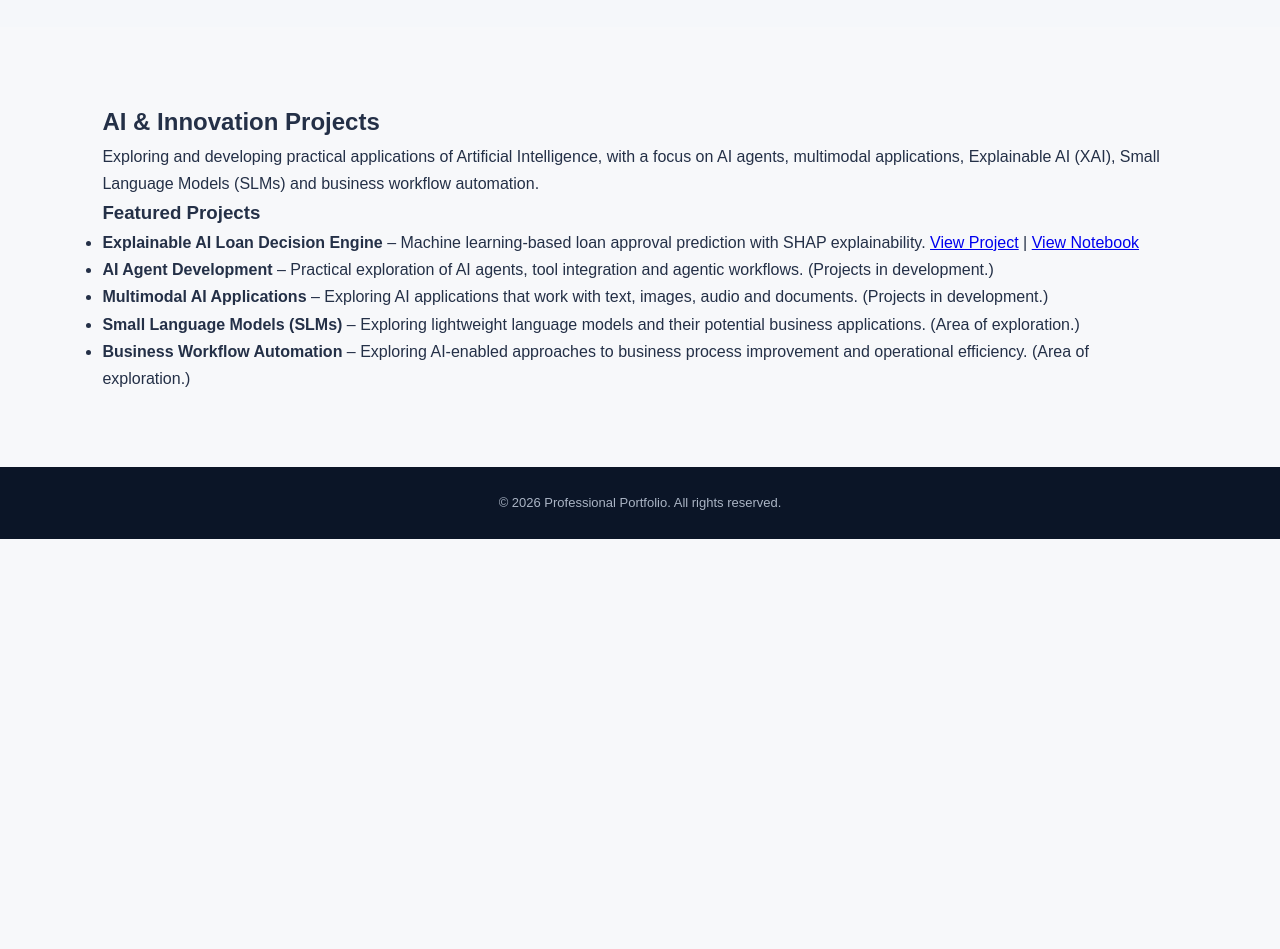
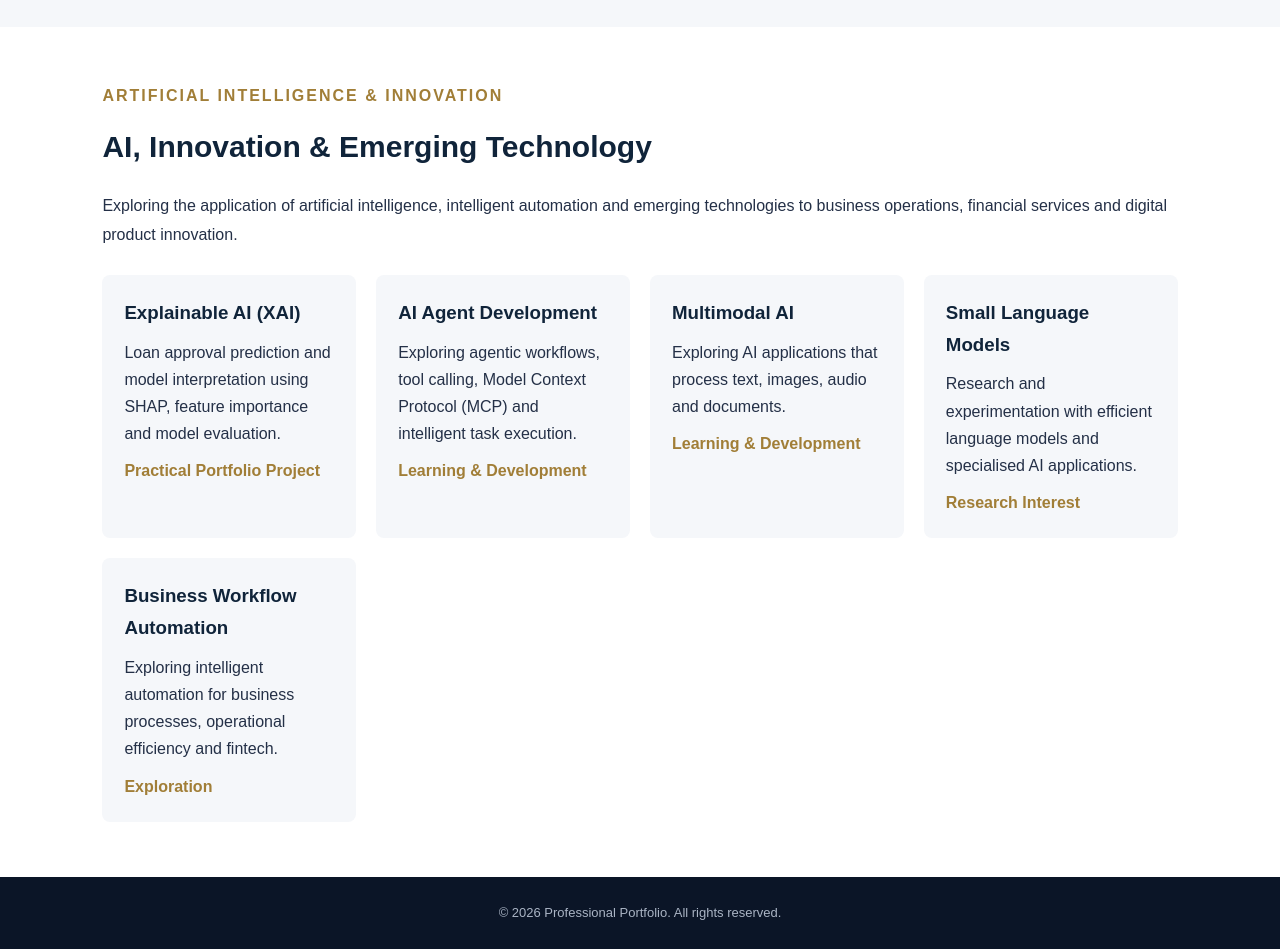
Before and after one commit to StasyEby/portfolio, a plain HTML site: page index.html in a window 1280 px wide. Shown: the part 3260-4209 px from the top of the page. Before the commit the page ends 3799 px from the top, so only its background shows below. Drawn offline with Linux system fonts and the light colour scheme.

Commit message:
Update index.html

```diff
--- a/index.html
+++ b/index.html
@@ -414,31 +414,87 @@ Exploring AI-enabled approaches to business process improvement and operational
 
 
 
-<section>
-    <h2>AI & Innovation Projects</h2>
-    <p>
-        Exploring and developing practical applications of Artificial
-        Intelligence, with a focus on AI agents, multimodal applications,
-        Explainable AI (XAI), Small Language Models (SLMs) and business
-        workflow automation.
+<section id="ai-innovation" style="padding: 55px 8%; background: white;">
+
+  <div style="max-width: 1100px; margin: auto;">
+
+    <p style="color: #a17e37; font-weight: bold; letter-spacing: 2px;">
+      ARTIFICIAL INTELLIGENCE & INNOVATION
     </p>
 
-    <h3>Featured Projects</h3>
-    <ul>
-        <li>
-            <strong>Explainable AI Loan Decision Engine</strong> –
-            Machine learning-based loan approval prediction with SHAP
-            explainability.
-            <a href="explainable-ai-project.html">View Project</a> |
-            <a href="https://github.com/StasyEby/portfolio/blob/main/explainable-loan-decision-engine/explainable_loan_decision_engine.ipynb" target="_blank">View Notebook</a>
-        </li>
-        <li><strong>AI Agent Development</strong> – Practical exploration of AI agents, tool integration and agentic workflows. (Projects in development.)</li>
-        <li><strong>Multimodal AI Applications</strong> – Exploring AI applications that work with text, images, audio and documents. (Projects in development.)</li>
-        <li><strong>Small Language Models (SLMs)</strong> – Exploring lightweight language models and their potential business applications. (Area of exploration.)</li>
-        <li><strong>Business Workflow Automation</strong> – Exploring AI-enabled approaches to business process improvement and operational efficiency. (Area of exploration.)</li>
-    </ul>
+    <h2 style="color: #10243a; font-size: 30px; margin: 12px 0 20px;">
+      AI, Innovation & Emerging Technology
+    </h2>
+
+    <p style="line-height: 1.8; margin-bottom: 25px;">
+      Exploring the application of artificial intelligence,
+      intelligent automation and emerging technologies to
+      business operations, financial services and digital
+      product innovation. </p>
+
+    <div style="display: grid; grid-template-columns:
+    repeat(auto-fit, minmax(240px, 1fr)); gap: 20px;">
+
+      <div style="background: #f5f7fa; padding: 22px; border-radius: 8px;">
+        <h3 style="color: #10243a;">Explainable AI (XAI)</h3>
+        <p style="margin: 10px 0;">
+          Loan approval prediction and model interpretation
+          using SHAP, feature importance and model evaluation.
+        </p>
+        <p style="color: #a17e37; font-weight: bold;">
+          Practical Portfolio Project
+        </p>
+      </div>
+
+      <div style="background: #f5f7fa; padding: 22px; border-radius: 8px;">
+        <h3 style="color: #10243a;">AI Agent Development</h3>
+        <p style="margin: 10px 0;">
+          Exploring agentic workflows, tool calling,
+          Model Context Protocol (MCP) and intelligent
+          task execution.
+        </p>
+        <p style="color: #a17e37; font-weight: bold;">
+          Learning & Development
+        </p>
+      </div>
+
+      <div style="background: #f5f7fa; padding: 22px; border-radius: 8px;">
+        <h3 style="color: #10243a;">Multimodal AI</h3>
+        <p style="margin: 10px 0;">
+          Exploring AI applications that process text,
+          images, audio and documents.
+        </p>
+        <p style="color: #a17e37; font-weight: bold;">
+          Learning & Development
+        </p>
+      </div>
+
+      <div style="background: #f5f7fa; padding: 22px; border-radius: 8px;">
+        <h3 style="color: #10243a;">Small Language Models</h3>
+        <p style="margin: 10px 0;">
+          Research and experimentation with efficient
+          language models and specialised AI applications.
+        </p>
+        <p style="color: #a17e37; font-weight: bold;">
+          Research Interest
+        </p>
+      </div>
+
+      <div style="background: #f5f7fa; padding: 22px; border-radius: 8px;">
+        <h3 style="color: #10243a;">Business Workflow Automation</h3>
+        <p style="margin: 10px 0;">
+          Exploring intelligent automation for business
+          processes, operational efficiency and fintech.
+        </p>
+        <p style="color: #a17e37; font-weight: bold;">
+          Exploration
+        </p>
+      </div>
+
+    </div>
+
+  </div>
 </section>
-
 
 
 
```
